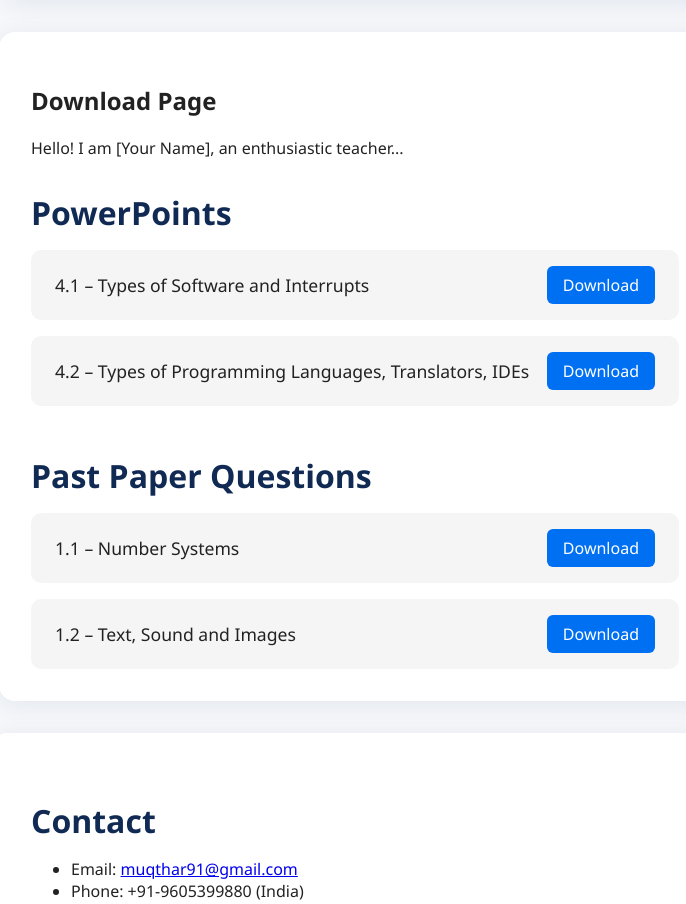
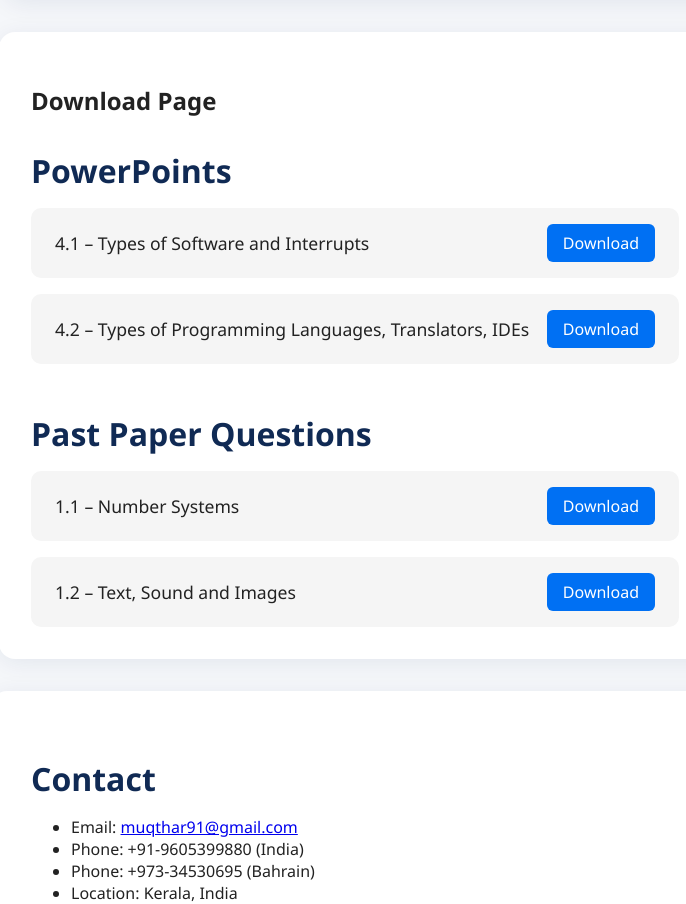
Before and after one commit to umar2752018/my-portfolio, a Next.js app: page / in a window 1280 px wide. Shown: the part 4080-4984 px from the top of the page, without its empty margins (259-945 px from the left). Built offline with nearby package versions, Linux system fonts and the light colour scheme.

Commit message:
REmoved line

```diff
--- a/components/Downloads.js
+++ b/components/Downloads.js
@@ -27,7 +27,6 @@
   return (
     <section id="downloads" style={{ padding: '2rem' }}>
       <h1>Download Page</h1>
-      <p>Hello! I am [Your Name], an enthusiastic teacher...</p>
 
       {/* PowerPoints Section */}
       <div style={{ marginTop: '2rem' }}>
```
